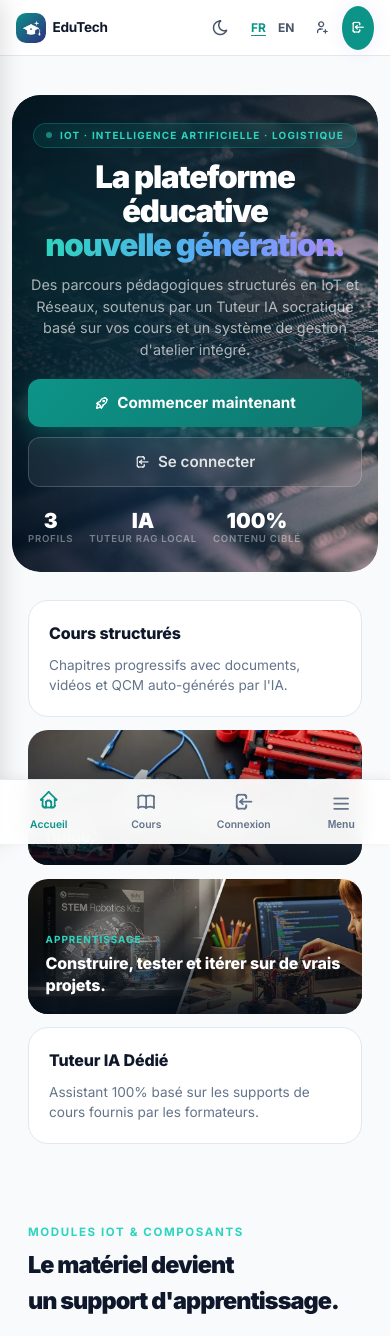
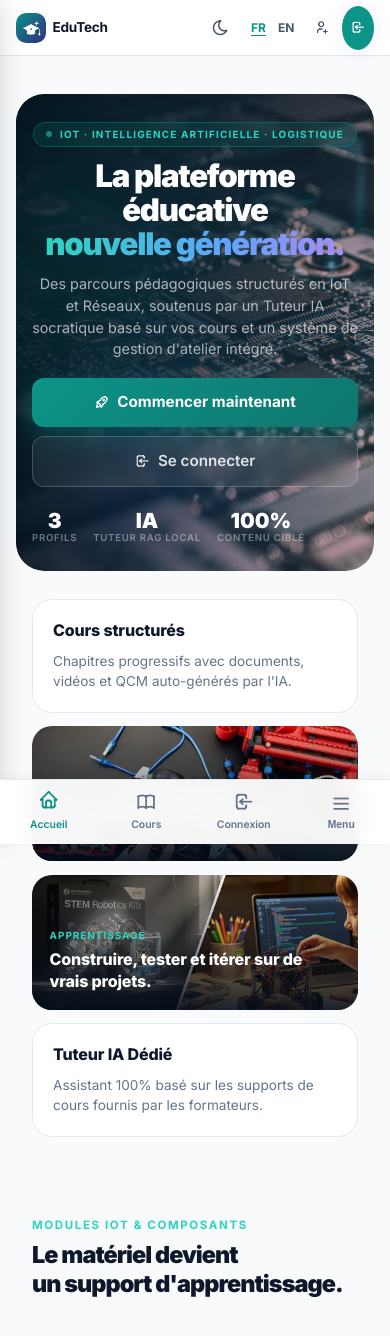
Before and after one commit to jetskos/PFA-RAG, a Django app: page /fr/ in a window 390 px wide. Shown: the top 1336 px of the page. Run offline with Django 5.2, Linux system fonts and the light colour scheme; parts of the project's set-up code (start-up, migrations or seed data) failed here and were passed over; some libraries are stand-ins or nearby versions.

Commit message:
Mobile Phase 2 : système d'espacement + cibles tactiles
- responsive.css :root : échelle --m-1..--m-6 + --page-gutter (1rem)
- Retrait latéral UNIQUE de 1rem porté par .site-main ; les conteneurs de
  page (*-shell, .fmt-wrap, .main-wrap, .conteneur) ne rajoutent plus de
  retrait latéral → fin du double padding (avant 12px + 14px = 26px)
- Règle globale cibles tactiles ≥44px étendue à .btn-fmt / .btn-sm /
  .admin-filter-btn / a.btn-fmt / a.btn-sm ; liens secondaires
  (.fmt-link / .profile-nav__tab / .logi-subnav a / .devoirs-tabs>a) en
  inline-flex 44px ; cases à cocher / radios ≥20px
- Filet typo : h1/h2/h3 en clamp() par défaut (sans !important, toute
  règle de classe l'emporte)

Vérifié 375px (dashboards élève/formateur, catalogue, gestion) :
scroll-x inchangé ou réduit, dashboard formateur 10 → 1 cible < 40px.
Desktop non touché (tout en @media max-width:768px). 99 tests verts.

```diff
--- a/plateforme_educative/static/core/css/responsive.css
+++ b/plateforme_educative/static/core/css/responsive.css
@@ -1,4 +1,18 @@
 /* ── RESPONSIVE DESIGN (Mobile First & Adaptative) ── */
+
+/* ── Système d'espacement mobile (Phase 2) ──
+   Échelle unique réutilisée dans tout le bloc @media (max-width: 768px)
+   pour un rythme vertical/horizontal homogène d'une page à l'autre. */
+:root {
+    --m-1: 0.25rem;
+    --m-2: 0.5rem;
+    --m-3: 0.75rem;
+    --m-4: 1rem;
+    --m-5: 1.5rem;
+    --m-6: 2rem;
+    /* Retrait latéral de contenu unique sur mobile */
+    --page-gutter: 1rem;
+}
 
 /* Styles pour tous les écrans (modifications de base) */
 .mobile-only, .mobile-only-pdf {
@@ -255,17 +269,33 @@ html, body {
     /* --- GENERAL LAYOUT --- */
     /* le <body> porte déjà le dégagement de la nav basse (65px) : pas besoin
        d'un gros padding-bottom ici en plus. */
+    /* Retrait latéral UNIQUE (--page-gutter = 1rem) porté par .site-main.
+       Les conteneurs de page ("shells") ne rajoutent plus de retrait latéral
+       (évite le double padding : avant 12px + 14px = 26px de chaque côté). */
     .site-main {
-        padding: 0.9rem 0.75rem 1rem 0.75rem !important;
+        padding: 0.85rem var(--page-gutter) 1rem var(--page-gutter) !important;
+    }
+
+    .site-main > [class*="-shell"],
+    .site-main > .fmt-wrap,
+    .site-main > .main-wrap,
+    .site-main > .conteneur {
+        padding-left: 0 !important;
+        padding-right: 0 !important;
+        margin-left: 0 !important;
+        margin-right: 0 !important;
+        max-width: 100% !important;
+        width: 100% !important;
     }
 
     main.main-content,
     .container {
-        padding: 1rem !important;
+        padding: var(--page-gutter) !important;
     }
 
     .page-shell, .profile-shell, .admin-shell {
-        padding: 1rem 0.75rem !important;
+        padding-top: 1rem !important;
+        padding-bottom: 1rem !important;
         gap: 1rem;
     }
 
@@ -764,17 +794,36 @@ html, body {
     /* Global Tap Targets for Mobile (44x44px minimum recommended by Apple/Google) */
     .btn, button, .sidebar-chapter-link, .bottom-nav-item,
     .btn-primary, .btn-secondary, .btn-ghost, .btn-outline, .btn-danger, .btn-success,
-    a.btn-primary, a.btn-secondary, a.btn-ghost,
+    .btn-fmt, .btn-sm, .admin-filter-btn,
+    a.btn-primary, a.btn-secondary, a.btn-ghost, a.btn-fmt, a.btn-sm,
     select, input[type="text"], input[type="password"], input[type="email"],
     input[type="number"], input[type="date"], input[type="datetime-local"],
     input[type="search"], input[type="tel"], input[type="url"], textarea {
         min-height: 44px !important;
+    }
+    /* Liens d'action secondaires ("Voir tout", "Gérer"…) : zone de tap élargie
+       sans grossir le texte */
+    .fmt-link, .profile-nav__tab, .logi-subnav a, .devoirs-tabs > a {
+        min-height: 44px !important;
+        display: inline-flex !important;
+        align-items: center !important;
+    }
+    /* Cases à cocher / radios : un peu plus grandes au doigt */
+    input[type="checkbox"], input[type="radio"] {
+        min-width: 20px !important;
+        min-height: 20px !important;
     }
     /* iOS : empêcher le zoom auto au focus des champs (police < 16px) */
     input:not([type="checkbox"]):not([type="radio"]):not([type="range"]),
     select, textarea {
         font-size: 16px !important;
     }
+
+    /* Filet typographique : tailles par défaut des titres si la page n'a pas
+       sa propre règle (sans !important → toute règle de classe l'emporte) */
+    h1 { font-size: clamp(1.35rem, 5.5vw, 1.8rem); line-height: 1.2; }
+    h2 { font-size: clamp(1.15rem, 5vw, 1.5rem); line-height: 1.25; }
+    h3 { font-size: clamp(1rem, 4vw, 1.2rem); line-height: 1.3; }
 
     /* Utilitaires mobile réutilisables */
     .two-col-cards,
```
Also changed, not shown: PLAN_MOBILE.md (+2 -2 lines).
